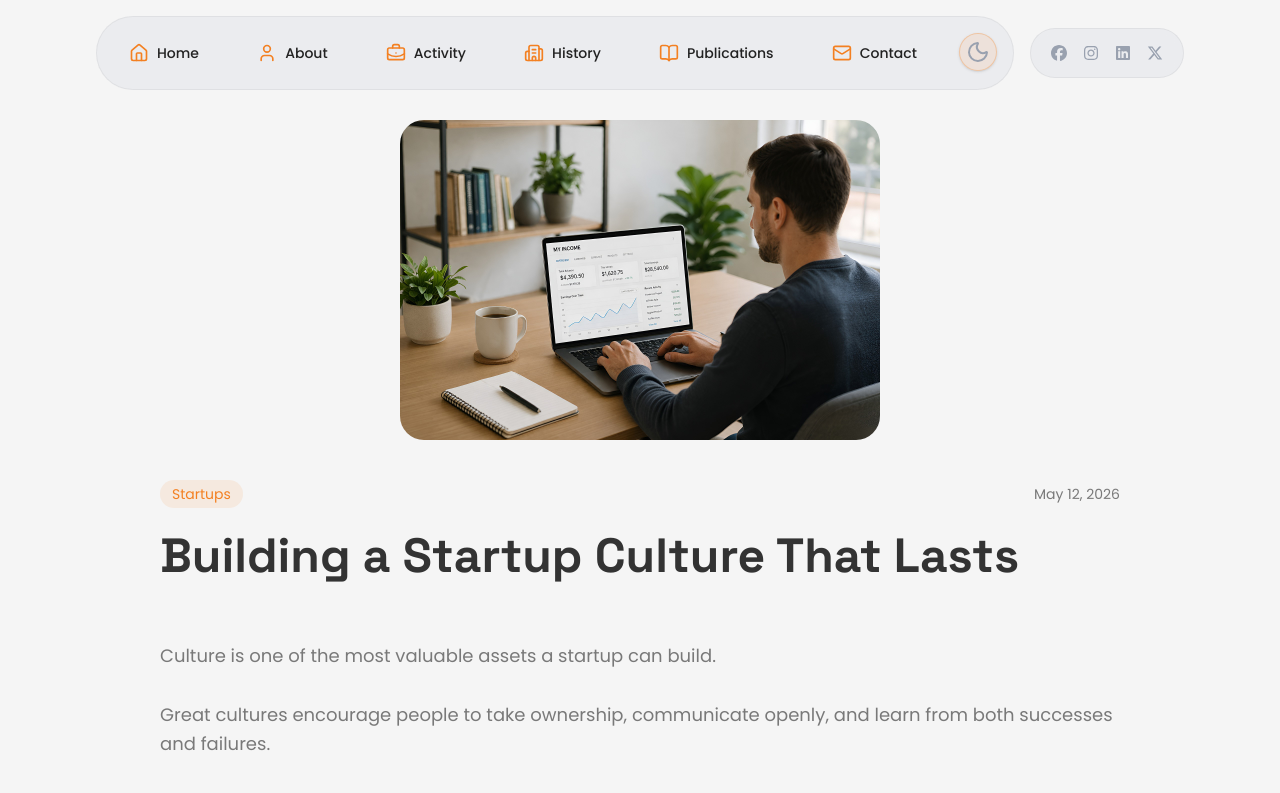
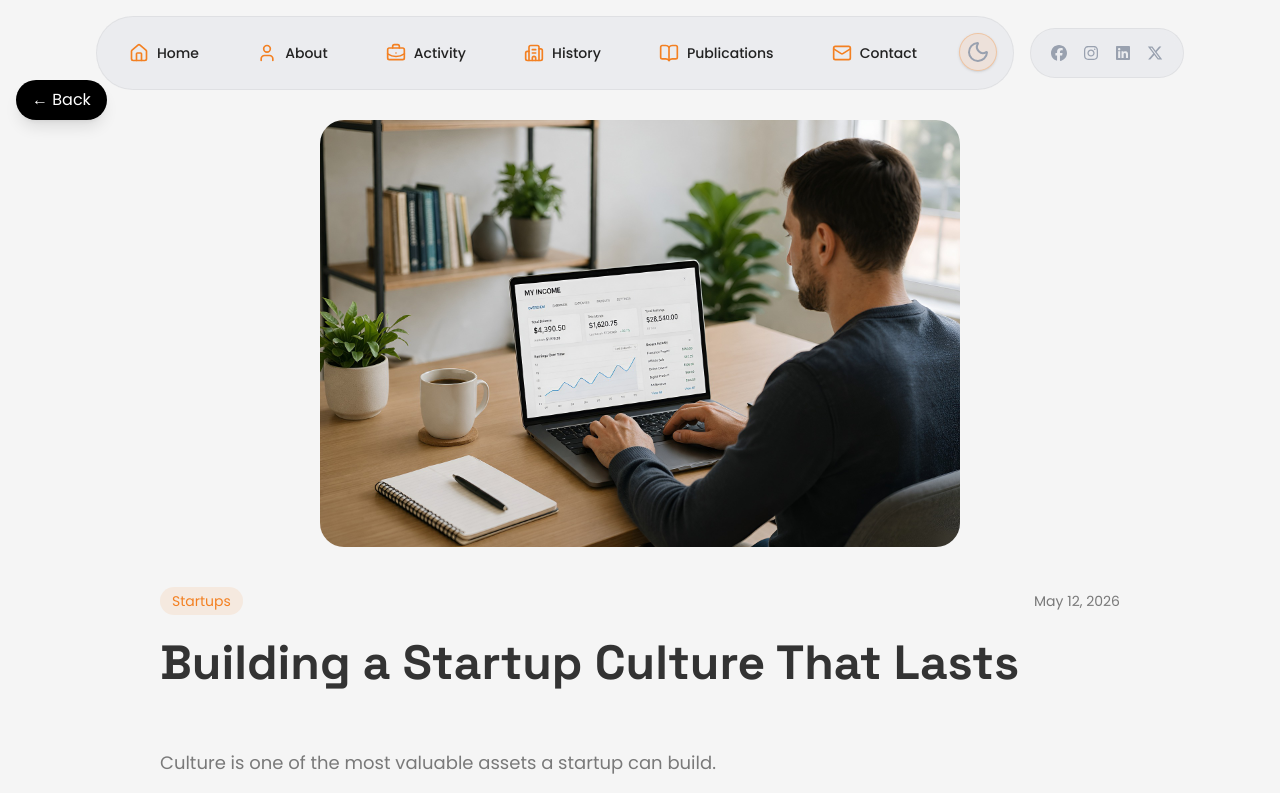
Before and after one commit to AbdulhayMuslim/zia-ashna-website, a Next.js app: page /blog/building-a-startup-culture in a window 1280 px wide. Shown: the top 793 px of the page. Built offline with nearby package versions, Linux system fonts and the light colour scheme.

Commit message:
back button added to single page (post content page)

```diff
--- a/src/app/blog/[slug]/page.js
+++ b/src/app/blog/[slug]/page.js
@@ -1,5 +1,6 @@
 import Image from "next/image";
 import { notFound } from "next/navigation";
+import BackButton from "@/components/ui/BackButton";
 
 import Container from "@/components/ui/Container";
 import { posts } from "@/data/posts";
@@ -15,6 +16,7 @@ export default async function BlogPost({ params }) {
 
   return (
     <main className="min-h-screen py-30">
+      <BackButton />
       <Container className="max-w-5xl mx-auto">
         {/* Hero Image */}
         <div className="overflow-hidden flex justify-center mb-10">
@@ -22,7 +24,7 @@ export default async function BlogPost({ params }) {
             src={post.image}
             alt={post.title}
             priority
-            className="w-1/2 h-1/2 rounded-3xl object-cover"
+            className="w-[90%] lg:w-2/3 rounded-3xl object-cover"
           />
         </div>
 
--- /dev/null
+++ b/src/components/ui/BackButton.jsx
@@ -0,0 +1,32 @@
+"use client";
+
+import { useRouter } from "next/navigation";
+import { useEffect, useState } from "react";
+
+export default function BackButton() {
+  const router = useRouter();
+  const [canGoBack, setCanGoBack] = useState(false);
+
+  useEffect(() => {
+    // Check if there is history to go back to
+    setCanGoBack(window.history.length > 1);
+  }, []);
+
+  const handleClick = () => {
+    if (canGoBack) {
+      router.back();
+    } else {
+      window.scrollTo({ top: 0, behavior: "smooth" });
+    }
+  };
+
+  return (
+    <button
+      onClick={handleClick}
+      className="fixed top-20 left-4 z-50 rounded-full bg-black text-white px-4 py-2 shadow-lg hover:bg-gray-800 transition"
+      aria-label="Go back"
+    >
+      ← Back
+    </button>
+  );
+}
```
